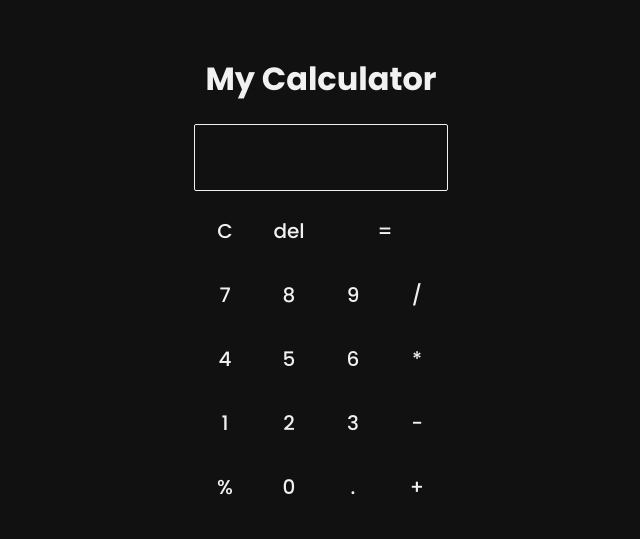
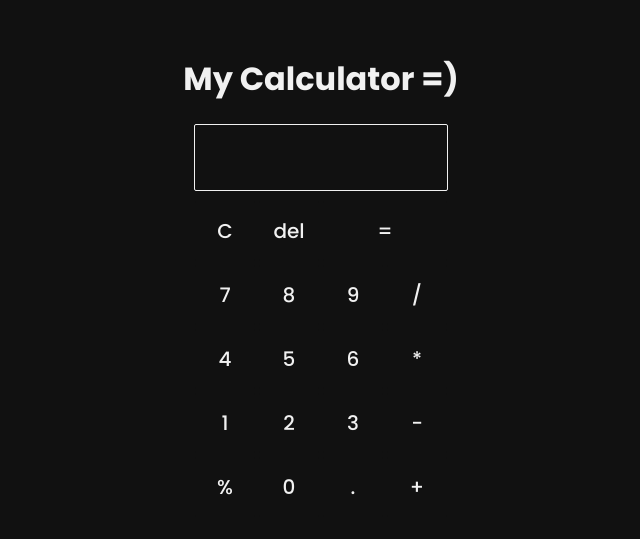
Before and after one commit to gabrielgyns/calculator-pure-js, a plain HTML site: page index.html in a window 1280 px wide. Shown: the part 115-654 px from the top of the page, without its empty margins (319-959 px from the left). Drawn offline with Linux system fonts and the light colour scheme.

Commit message:
outro commit

```diff
--- a/index.html
+++ b/index.html
@@ -14,7 +14,7 @@
 </head>
 <body>
     <main>
-        <h1>My Calculator</h1>
+        <h1>My Calculator =)</h1>
 
         <div id="calculator">
             <div id="display"></div>
```
